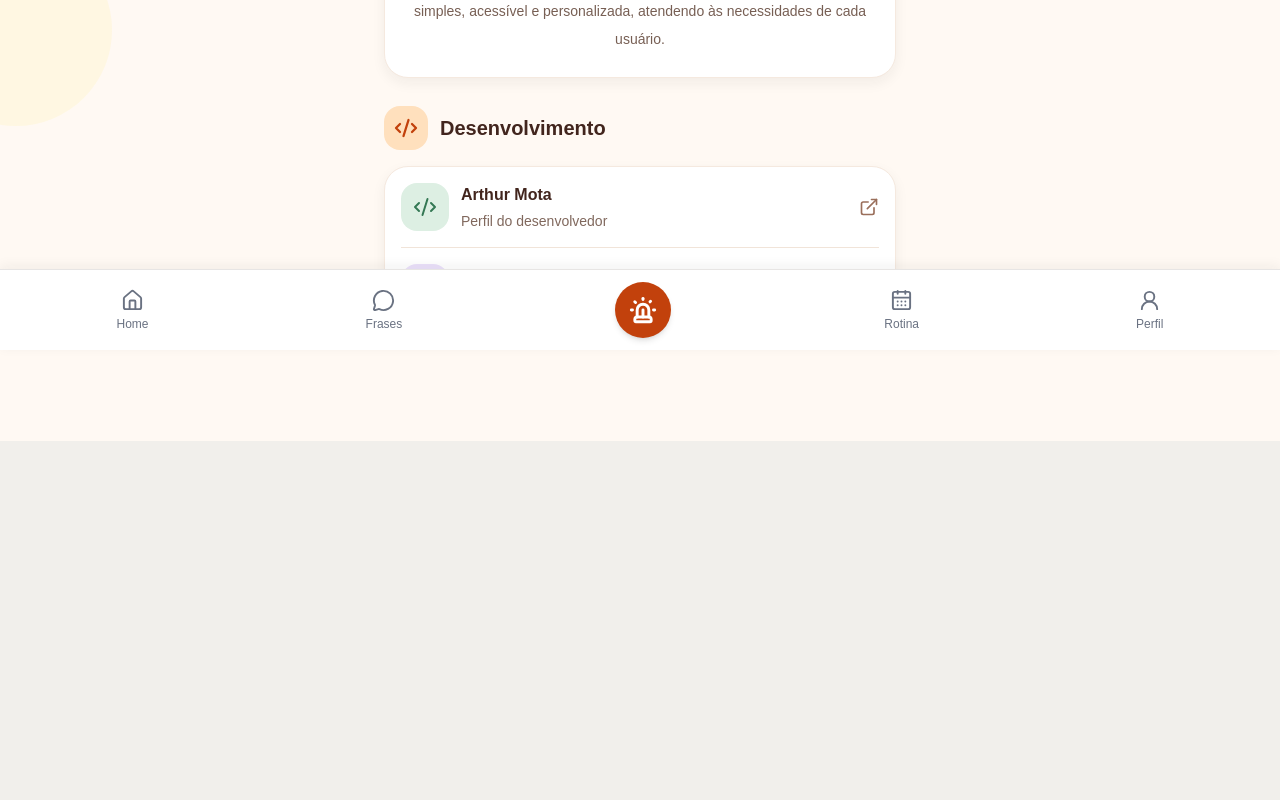
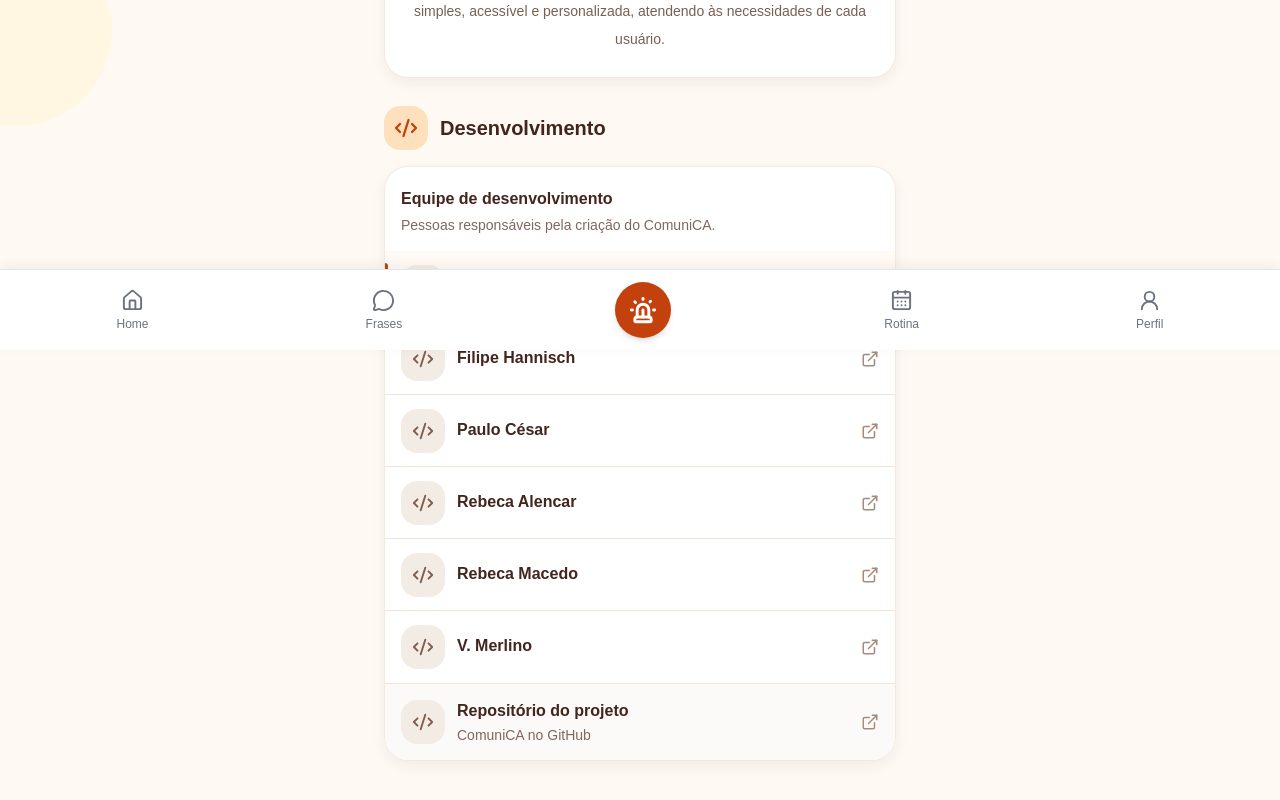
Before and after one commit to arthur-rmota/ComuniCA, a React (Vite) app: page /sobre in a window 1280 px wide. Shown: the part 450-1250 px from the top of the page. Before the commit the page ends 891 px from the top, so only its background shows below. Built offline with nearby package versions, Linux system fonts and the light colour scheme.

Commit message:
style: atualiza AboutPage

```diff
--- a/src/pages/about/AboutPage.tsx
+++ b/src/pages/about/AboutPage.tsx
@@ -1,5 +1,52 @@
-import { ArrowLeft, Code2, ExternalLink, MessageCircleHeart } from "lucide-react";
+import {
+  ArrowLeft,
+  Code2,
+  ExternalLink,
+  Crown,
+  MessageCircleHeart,
+} from "lucide-react";
 import { useNavigate } from "react-router";
+
+interface TeamMember {
+  name: string;
+  role: string;
+  github: string | null;
+  isLead?: boolean;
+}
+
+const teamMembers: TeamMember[] = [
+  {
+    name: "Arthur Mota",
+    role: "Tech Lead & Developer",
+    github: "https://github.com/arthur-rmota",
+    isLead: true,
+  },
+  {
+    name: "Filipe Hannisch",
+    role: "",
+    github: "https://github.com/FHannisch",
+  },
+  {
+    name: "Paulo César",
+    role: "",
+    github: "https://github.com/paulodicesar-jpg",
+  },
+  {
+    name: "Rebeca Alencar",
+    role: "",
+    github: "https://github.com/becalencar",
+  },
+  {
+    name: "Rebeca Macedo",
+    role: "",
+    github: "https://github.com/rebecacore",
+  },
+  {
+    name: "V. Merlino",
+    role: "",
+    github: "https://github.com/VitoriaMerlino",
+  },
+];
 
 export default function AboutPage() {
   const navigate = useNavigate();
@@ -10,6 +57,7 @@ export default function AboutPage() {
         aria-hidden="true"
         className="pointer-events-none absolute -right-16 -top-16 h-48 w-48 rounded-full bg-[#FFE6D0]/60"
       />
+
       <div
         aria-hidden="true"
         className="pointer-events-none absolute -left-20 top-96 h-48 w-48 rounded-full bg-[#FFF0BB]/30"
@@ -43,7 +91,8 @@ export default function AboutPage() {
           </div>
 
           <h2 className="text-3xl font-black tracking-tight text-[#592B1D]">
-            Comuni<span className="text-brand-primary">CA</span>
+            Comuni
+            <span className="text-brand-primary">CA</span>
           </h2>
 
           <div className="mx-auto mt-3 inline-flex max-w-full items-center justify-center gap-2 rounded-full bg-[#FFF0E4] px-4 py-2 text-center text-xs font-bold text-[#9A3412]">
@@ -52,6 +101,7 @@ export default function AboutPage() {
               className="shrink-0"
               aria-hidden="true"
             />
+
             <span>Comunicação Aumentativa e Alternativa</span>
           </div>
 
@@ -72,6 +122,7 @@ export default function AboutPage() {
             >
               <Code2 size={24} strokeWidth={2.3} />
             </span>
+
             <h2
               id="about-development-title"
               className="text-xl font-extrabold text-[#42251D]"
@@ -81,63 +132,124 @@ export default function AboutPage() {
           </div>
 
           <div className="overflow-hidden rounded-3xl border border-[#F5E9DF] bg-white shadow-[0_5px_14px_rgba(41,37,36,0.06)]">
+            <div className="px-4 pb-4 pt-5">
+              <h3 className="text-base font-bold text-[#42251D]">
+                Equipe de desenvolvimento
+              </h3>
+
+              <p className="mt-1 text-sm text-[#80685D]">
+                Pessoas responsáveis pela criação do ComuniCA.
+              </p>
+            </div>
+
+            <div className="divide-y divide-[#F1E4D9]">
+              {teamMembers.map((member) => {
+                const rowClassName = [
+                  "relative flex min-h-[72px] w-full items-center",
+                  "gap-3 px-4 py-3 text-left",
+                  member.isLead ? "bg-[#FFFAF6]" : "bg-white",
+                  member.github
+                    ? "transition-colors hover:bg-[#FFF4EA] active:bg-[#FFEDE0] focus-visible:outline-2 focus-visible:outline-offset-[-2px] focus-visible:outline-brand-primary"
+                    : "",
+                ].join(" ");
+
+                const rowContent = (
+                  <>
+                    {member.isLead && (
+                      <span
+                        aria-hidden="true"
+                        className="absolute bottom-3 left-0 top-3 w-[3px] rounded-r-full bg-brand-primary"
+                      />
+                    )}
+
+                    <span
+                      aria-hidden="true"
+                      className="flex h-11 w-11 shrink-0 items-center justify-center rounded-2xl bg-[#F3ECE5] text-[#805E4D]"
+                    >
+                      {member.isLead ? (
+                        <Crown size={22} strokeWidth={2.1} />
+                      ) : (
+                        <Code2 size={22} strokeWidth={2.1} />
+                      )}
+                    </span>
+
+                    <span className="min-w-0 flex-1">
+                      <span
+                        className={`block font-bold ${
+                          member.isLead
+                            ? "text-brand-primary"
+                            : "text-[#42251D]"
+                        }`}
+                      >
+                        {member.name}
+                      </span>
+
+                      <span className="mt-0.5 block text-sm text-[#80685D]">
+                        {member.role}
+                      </span>
+                    </span>
+
+                    {member.github && (
+                      <ExternalLink
+                        size={18}
+                        className="shrink-0 text-[#A58B7C]"
+                        aria-hidden="true"
+                      />
+                    )}
+                  </>
+                );
+
+                return member.github ? (
                   <a
-              href="https://github.com/arthur-rmota"
+                    key={member.name}
+                    href={member.github}
                     target="_blank"
                     rel="noopener noreferrer"
-              className="flex min-h-20 items-center gap-3 px-4 py-4 transition-colors hover:bg-[#FFF9F3] focus-visible:outline-2 focus-visible:outline-offset-[-2px] focus-visible:outline-brand-primary"
-              aria-label="Abrir perfil do desenvolvedor Arthur Mota no GitHub (nova aba)"
+                    className={rowClassName}
+                    aria-label={`Abrir GitHub de ${member.name} em nova aba`}
                   >
-              <span
-                aria-hidden="true"
-                className="flex h-12 w-12 shrink-0 items-center justify-center rounded-2xl bg-[#DDEFE3] text-[#347854]"
-              >
-                <Code2 size={24} />
-              </span>
-              <span className="min-w-0 flex-1">
-                <span className="block font-bold text-[#42251D]">
-                  Arthur Mota
-                </span>
-                <span className="mt-1 block text-sm text-[#80685D]">
-                  Perfil do desenvolvedor
-                </span>
-              </span>
-              <ExternalLink
-                size={20}
-                className="shrink-0 text-[#9A6F5B]"
-                aria-hidden="true"
-              />
+                    {rowContent}
                   </a>
+                ) : (
+                  <div key={member.name} className={rowClassName}>
+                    {rowContent}
+                  </div>
+                );
+              })}
+            </div>
 
-            <div className="mx-4 h-px bg-[#F1E4D9]" />
-
+            <div className="border-t border-[#F1E4D9]">
               <a
                 href="https://github.com/arthur-rmota/ComuniCA"
                 target="_blank"
                 rel="noopener noreferrer"
-              className="flex min-h-20 items-center gap-3 px-4 py-4 transition-colors hover:bg-[#FFF9F3] focus-visible:outline-2 focus-visible:outline-offset-[-2px] focus-visible:outline-brand-primary"
-              aria-label="Abrir repositório do ComuniCA no GitHub (nova aba)"
+                className="flex min-h-[76px] w-full items-center gap-3 bg-[#FCFAF8] px-4 py-3 transition-colors hover:bg-[#FFF4EA] active:bg-[#FFEDE0] focus-visible:outline-2 focus-visible:outline-offset-[-2px] focus-visible:outline-brand-primary"
+                aria-label="Abrir repositório do ComuniCA no GitHub em nova aba"
               >
                 <span
                   aria-hidden="true"
-                className="flex h-12 w-12 shrink-0 items-center justify-center rounded-2xl bg-[#EBE1FA] text-[#7752A4]"
+                  className="flex h-11 w-11 shrink-0 items-center justify-center rounded-2xl bg-[#F3ECE5] text-[#805E4D]"
                 >
-                <Code2 size={24} />
+                  <Code2 size={22} strokeWidth={2.1} />
                 </span>
+
                 <span className="min-w-0 flex-1">
                   <span className="block font-bold text-[#42251D]">
                     Repositório do projeto
                   </span>
-                <span className="mt-1 block text-sm text-[#80685D]">
+
+                  <span className="mt-0.5 block text-sm text-[#80685D]">
                     ComuniCA no GitHub
                   </span>
                 </span>
+
                 <ExternalLink
-                size={20}
-                className="shrink-0 text-[#9A6F5B]"
+                  size={18}
+                  className="shrink-0 text-[#A58B7C]"
                   aria-hidden="true"
                 />
               </a>
+            </div>
           </div>
         </section>
       </div>
```
Lines whose indentation alone changed are shown as unchanged.
